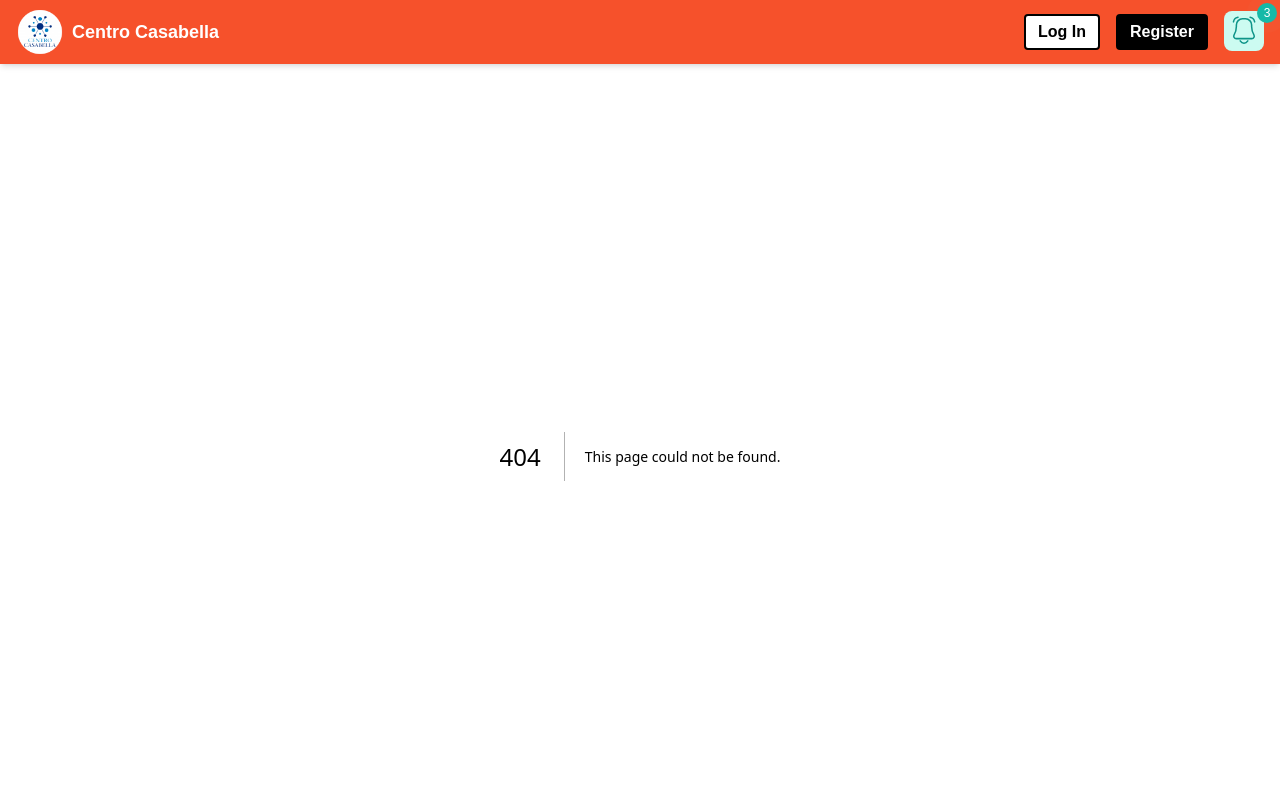
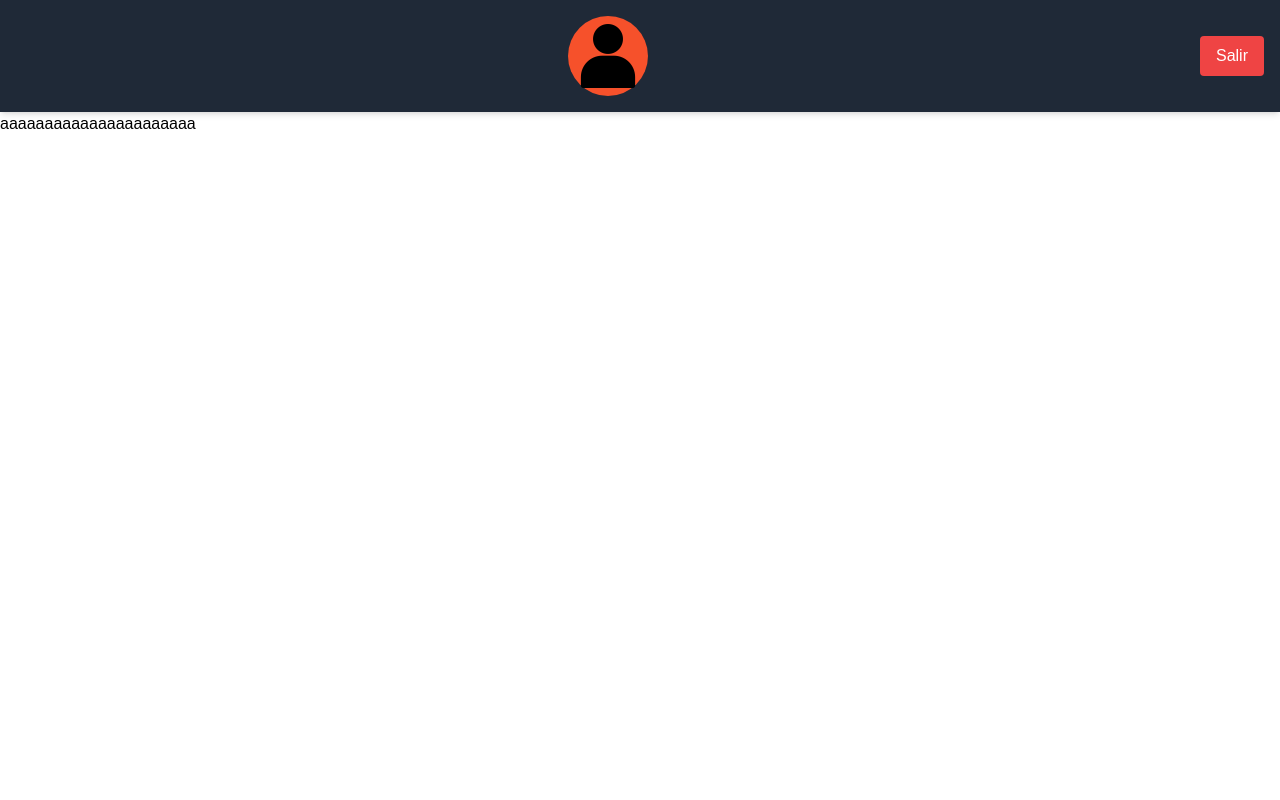
Before and after one commit to Adrielram/Sistema-de-manejo-de-escenas-de-entrenamiento-para-personas-con-autismo, a Next.js app in the folder frontend/frontapp/: page /interfaz_paciente in a window 1280 px wide. Before the commit this address had no page. Shown: the top 800 px of the page. Built offline with nearby package versions, Linux system fonts and the light colour scheme.

Commit message:
creacion layout y header de paciente y arreglo de global.css

```diff
--- a/frontend/frontapp/src/app/globals.css
+++ b/frontend/frontapp/src/app/globals.css
@@ -3,14 +3,14 @@
 @tailwind utilities;
 
 :root {
-  --background: #d52b2b;
-  --foreground: #ffffff;
+  --background: #ffffff;
+  --foreground: #black;
 }
 
 @media (prefers-color-scheme: dark) {
   :root {
     --background: #efe6e6;
-    --foreground: #ededed;
+    --foreground: #black;
   }
 }
 
--- /dev/null
+++ b/frontend/frontapp/src/app/interfaz_paciente/layout.tsx
@@ -0,0 +1,16 @@
+// /app/interfaz_paciente/layout.tsx
+import "../globals.css";
+import HeaderPaciente from "../../components/HeaderPaciente";
+
+export default function InterfacePacienteLayout({
+  children,
+}: {
+  children: React.ReactNode;
+}) {
+  return (
+    <div className="min-h-screen flex flex-col">
+        <HeaderPaciente />
+      <main className="mt-14">{children}</main>
+    </div>
+  );
+}
--- /dev/null
+++ b/frontend/frontapp/src/app/interfaz_paciente/page.tsx
@@ -0,0 +1,15 @@
+"use client";
+import React from 'react';
+
+
+const page = () => {
+
+
+  return (
+    <div>
+      <h1>aaaaaaaaaaaaaaaaaaaaaa</h1>
+    </div>
+  );
+};
+
+export default page;
--- a/frontend/frontapp/src/app/layout.tsx
+++ b/frontend/frontapp/src/app/layout.tsx
@@ -1,6 +1,5 @@
 import type { Metadata } from "next";
 // import { Geist, Geist_Mono } from "next/font/google";
-import Header from "../components/Header";
 import Footer from "../components/Footer";
 import "./globals.css";
 
@@ -19,7 +18,6 @@ export default function RootLayout({
   return (
     <html lang="en">
       <body className="min-h-screen flex flex-col">
-        <Header />
         <main className = "mt-14">{children}</main>
         <Footer />
       </body>
--- a/frontend/frontapp/src/components/HeaderPaciente.tsx
+++ b/frontend/frontapp/src/components/HeaderPaciente.tsx
@@ -0,0 +1,44 @@
+"use client";
+
+import React from 'react';
+import Image from 'next/image';
+import { useRouter } from 'next/navigation'; // Importa el hook useRouter
+
+const HeaderPaciente: React.FC = () => {
+  const router = useRouter(); // Obtiene el router
+
+  const handleLogout = () => {
+    console.log("Cerrar sesión");
+    // Redirige al usuario a la página de login
+    router.push('/auth/login');
+  };
+
+  return (
+    <header className="bg-gray-800 fixed top-0 left-0 w-full flex items-center justify-between p-4 text-white shadow-md z-10">
+      {/* Imagen clickeable */}
+      <div className="flex-grow flex justify-center">
+        <a href="/auth/login"> {/* CAMBIAR AL PROFILE*/}
+          <div className="relative w-20 h-20 flex items-center justify-center">
+            <div className="absolute inset-0 rounded-full bg-[#F6512B]"></div>
+            <Image
+              src="/icon/persona_silueta.png"
+              alt="Logo"
+              width={64}
+              height={64}
+              className="relative z-10 cursor-pointer"
+            />
+          </div>
+        </a>
+      </div>
+
+      <button
+        onClick={handleLogout}
+        className="bg-red-500 text-white py-2 px-4 rounded"
+      >
+        Salir
+      </button>
+    </header>
+  );
+};
+
+export default HeaderPaciente;
```
